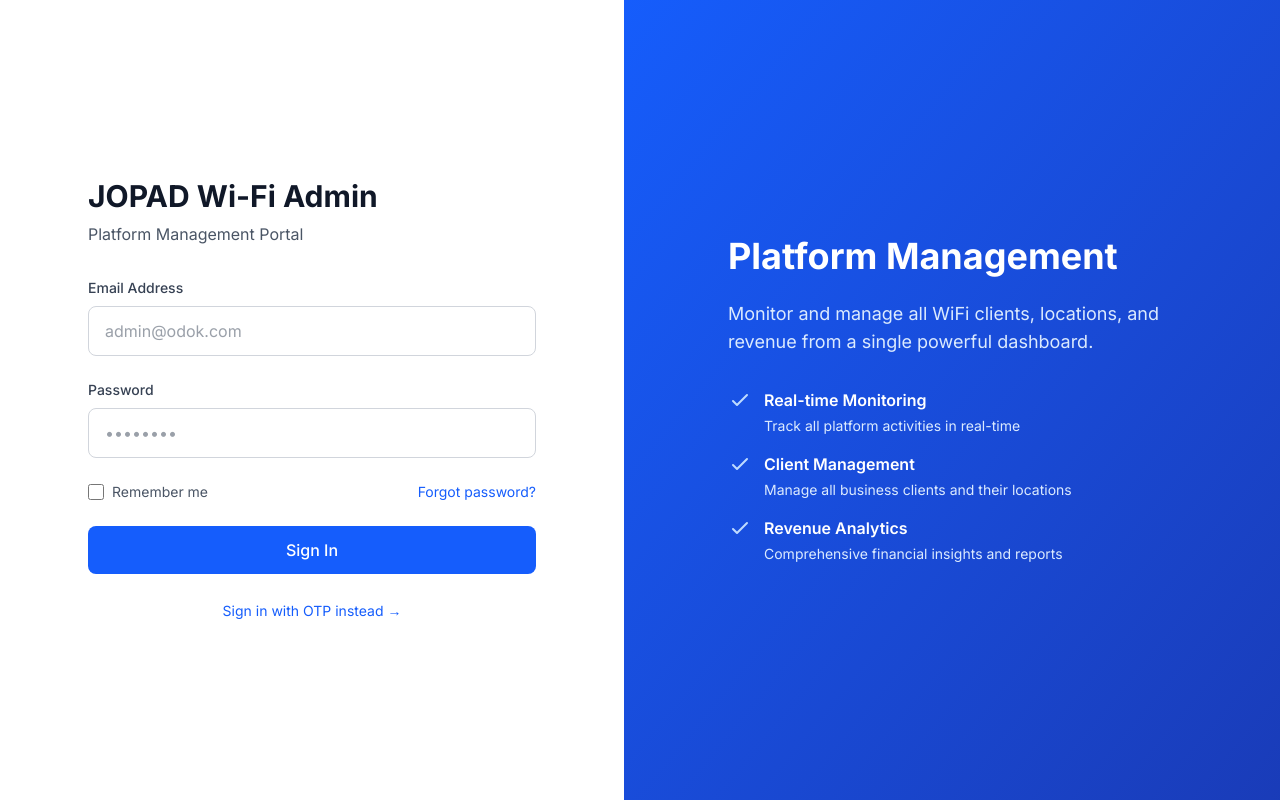
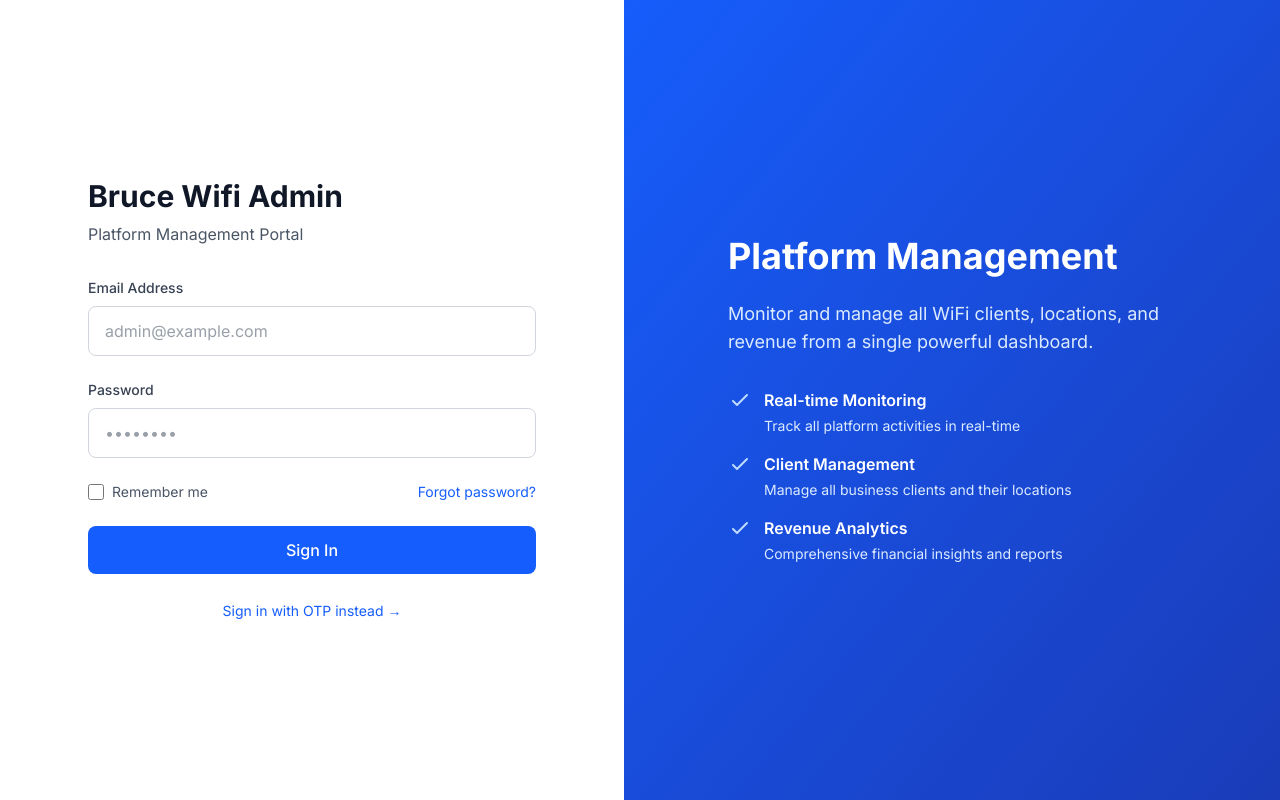
Before and after one commit to jopadhotspotwifi-glitch/JOPAD-WiFi-Admin, a Next.js app: page / in a window 1280 px wide. Built offline with nearby package versions, Linux system fonts and the light colour scheme; no server answers.

Commit message:
feat: update branding in login page and modify placeholder email

```diff
--- a/src/app/page.tsx
+++ b/src/app/page.tsx
@@ -58,7 +58,7 @@ export default function LoginPage() {
         <div className="w-full max-w-md">
           <div className="mb-8">
             <h1 className="text-3xl font-bold text-gray-900 mb-2">
-              JOPAD Wi-Fi Admin
+              Bruce Wifi Admin
             </h1>
             <p className="text-gray-600">Platform Management Portal</p>
           </div>
@@ -82,7 +82,7 @@ export default function LoginPage() {
                 type="email"
                 value={email}
                 onChange={(e) => setEmail(e.target.value)}
-                placeholder="admin@odok.com"
+                placeholder="admin@example.com"
                 className="w-full px-4 py-3 border border-gray-300 text-gray-700 rounded-lg focus:ring-2 focus:ring-blue-500 focus:border-transparent outline-none transition"
                 required
               />
```
